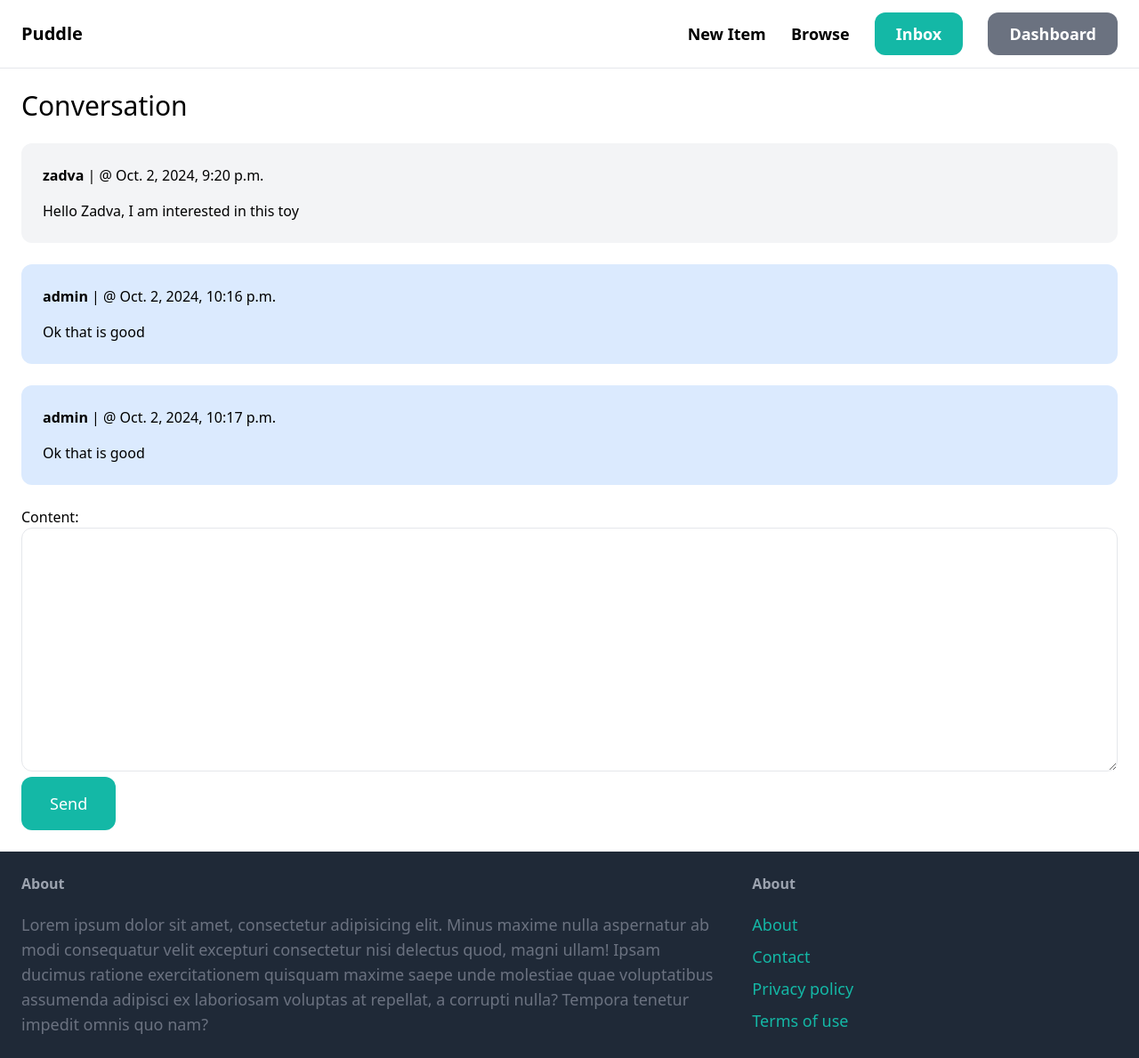
After one commit to zadvajr/online_marketplace_with_django, a Django app: page /inbox/1/ in a window 1280 px wide. The commit adds this page. Shown: the whole page at 89% size. Run offline with Django 5.2, Linux system fonts and the light colour scheme; a user stored in the database is signed in; data comes from the database, SQL or seed files in the repository; both versions use the stored data as it was after the commit; some libraries are stand-ins or nearby versions.

Commit message:
build conversation feature

```diff
--- a/conversation/admin.py
+++ b/conversation/admin.py
@@ -1,3 +1,6 @@
 from django.contrib import admin
+from .models import Conversation, ConversationMessage
 
 # Register your models here.
+admin.site.register(Conversation)
+admin.site.register(ConversationMessage)
--- /dev/null
+++ b/conversation/forms.py
@@ -0,0 +1,12 @@
+from django import forms
+from .models import ConversationMessage
+
+class ConversationMessageForm(forms.ModelForm):
+    class Meta:
+        model = ConversationMessage
+        fields = ('content',)
+        widgets = {
+            'content': forms.Textarea(attrs={
+                'class': 'w-full py-4 px-6 rounded-xl border'
+            })
+        }
--- a/conversation/models.py
+++ b/conversation/models.py
@@ -1,3 +1,19 @@
 from django.db import models
+from item.models import Item
+from django.contrib.auth.models import User
 
 # Create your models here.
+class Conversation(models.Model):
+    item = models.ForeignKey(Item, related_name='conversations', on_delete=models.CASCADE)
+    members = models.ManyToManyField(User, related_name='conversations')
+    created_at = models.DateTimeField(auto_now_add=True)
+    modified_at = models.DateTimeField(auto_now=True)
+
+    class Meta:
+        ordering = ('-modified_at',)
+
+class ConversationMessage(models.Model):
+    conversation = models.ForeignKey(Conversation, related_name='messages', on_delete=models.CASCADE)
+    content = models.TextField()
+    created_at = models.DateTimeField(auto_now_add=True)
+    created_by = models.ForeignKey(User, related_name='created_messages', on_delete=models.CASCADE)
--- /dev/null
+++ b/conversation/templates/conversation/detail.html
@@ -0,0 +1,25 @@
+{% extends 'core/base.html' %}
+
+{% block title %} Conversation {% endblock %}
+
+{% block content %}
+    <h1 class="mb-6 text-3xl">Conversation</h1>
+    <div class="space-y-6">
+        {% for message in conversation.messages.all %}
+                <div class="p-6 flex {% if message.created_by == request.user %} bg-blue-100 {% else %} bg-gray-100 {% endif %} rounded-xl">
+                    <div>
+                        <p class="mb-4"><strong>{{ message.created_by.username }}</strong> | @ {{ message.created_at }}</p>
+                        <p>{{ message.content }}</p>
+                    </div>
+                </div>
+        {% endfor %}
+    </div>
+
+    <form action="." method="post" class="mt-6">
+        {% csrf_token %}
+
+        {{ form.as_p }}
+        <button class="py-4 px-8 text-lg bg-teal-500 hover:bg-teal-700 rounded-xl text-white">Send</button>
+        </form>
+    </form>
+{% endblock %}
--- /dev/null
+++ b/conversation/urls.py
@@ -0,0 +1,10 @@
+from django.urls import path
+from . import views
+
+app_name='conversation'
+
+urlpatterns = [
+    path('', views.inbox, name='inbox'),
+    path('<int:pk>/', views.detail, name='detail'),
+    path('new/<int:item_pk>/', views.new_conversation, name='new'),
+]
--- a/conversation/views.py
+++ b/conversation/views.py
@@ -1,3 +1,69 @@
-from django.shortcuts import render
+from django.shortcuts import render, get_object_or_404,redirect
+from django.contrib.auth.decorators import login_required
+from item.models import Item
+from .models import Conversation
+from .forms import ConversationMessageForm
 
 # Create your views here.
+@login_required
+def new_conversation(request, item_pk):
+    item = get_object_or_404(Item, pk=item_pk)
+
+    if item.created_by == request.user:
+        return redirect('dashboard:index')
+    conversations = Conversation.objects.filter(item=item).filter(members__in=[request.user.id])
+    if conversations:
+        return redirect('conversation:detail', pk=conversations.first().id)
+    if request.method == 'POST':
+        form = ConversationMessageForm(request.POST)
+
+        if form.is_valid():
+            conversation = Conversation.objects.create(item=item)
+            conversation.members.add(request.user)
+            conversation.members.add(item.created_by)
+            conversation.save()
+
+            conversation_message = form.save(commit=False)
+            conversation_message.conversation = conversation
+            conversation_message.created_by = request.user
+            conversation_message.save()
+
+            return redirect('item:detail', pk=item_pk)
+    else:
+        form = ConversationMessageForm()
+
+    return render(request, 'conversation/new.html', {
+        'form': form,
+    })
+
+@login_required
+def inbox(request):
+     conversations = Conversation.objects.filter(members__in=[request.user.id])
+
+     return render(request, 'conversation/inbox.html', {
+         'conversations':conversations
+     })
+
+@login_required
+def detail(request, pk):
+    conversation = Conversation.objects.filter(members__in=[request.user.id]).get(pk=pk)
+
+    if request.method == 'POST':
+        form = ConversationMessageForm(request.POST)
+
+        if form.is_valid():
+            conversation_message = form.save(commit=False)
+            conversation_message.conversation = conversation
+            conversation_message.created_by = request.user
+            conversation_message.save()
+
+            conversation.save()
+
+            return redirect('conversation:detail', pk=pk)
+    else:
+        form = ConversationMessageForm()
+
+    return render(request, 'conversation/detail.html', {
+        'conversation': conversation,
+        'form': form
+    })
--- a/core/templates/core/base.html
+++ b/core/templates/core/base.html
@@ -14,7 +14,7 @@
         <a href="{% url 'item:new' %}" class="text-lg font-semibold hover:text-gray-500">New Item</a>
         <a href="{% url 'item:items' %}" class="text-lg font-semibold hover:text-gray-500">Browse</a>
         {% if request.user.is_authenticated %}
-        <a href="#" class="px-6 py-3 text-lg font-semibold bg-teal-500 text-white rounded-xl hover:bg-teal-700">Inbox</a>
+        <a href="{% url 'conversation:inbox' %}" class="px-6 py-3 text-lg font-semibold bg-teal-500 text-white rounded-xl hover:bg-teal-700">Inbox</a>
         <a href="{% url 'dashboard:index' %}" class="px-6 py-3 text-lg font-semibold bg-gray-500 text-white rounded-xl hover:bg-gray-700">Dashboard</a>
         {% else %}
           <a href="{% url 'core:signup' %}" class="px-6 py-3 text-lg font-semibold bg-teal-500 text-white rounded-xl hover:bg-teal-700">Sign Up</a>
--- a/item/templates/item/detail.html
+++ b/item/templates/item/detail.html
@@ -25,8 +25,8 @@
                     <a href="{% url 'item:edit' item.id %}" class="inline-block mt-6 px-6 py-3 text-lg font-semibold bg-teal-500 text-white rounded-xl">Edit</a>
                     <a href="{% url 'item:delete' item.id %}" class="inline-block mt-6 px-6 py-3 text-lg font-semibold bg-red-500 text-white rounded-xl">Delete</a>
                 </div>
-            {% else%}
-                <a href="#" class="inline-block mt-6 px-6 py-3 text-lg font-semibold bg-teal-500 text-white hover:bg-teal-700 rounded-xl">Contact Store</a>
+            {% else %}
+                <a href="{% url 'conversation:new' item.id %}" class="inline-block mt-6 px-6 py-3 text-lg font-semibold bg-teal-500 text-white hover:bg-teal-700 rounded-xl">Contact Store</a>
             {% endif %}
         </div>
     </div>
--- a/online_marketplace_with_django/settings.py
+++ b/online_marketplace_with_django/settings.py
@@ -42,6 +42,7 @@ INSTALLED_APPS = [
     'django.contrib.staticfiles',
 
     #apps
+    'conversation',
     'core',
     'item',
     'dashboard',
--- a/online_marketplace_with_django/urls.py
+++ b/online_marketplace_with_django/urls.py
@@ -7,5 +7,6 @@ urlpatterns = [
     path('', include('core.urls')),
     path('items/', include('item.urls')),
     path('dashboard/', include('dashboard.urls')),
+    path('inbox/', include('conversation.urls')),
     path('admin/', admin.site.urls),
 ] + static(settings.MEDIA_URL, document_root=settings.MEDIA_ROOT)
```
Also changed, not shown: conversation/templates/conversation/inbox.html (added, +26 -0 lines), conversation/templates/conversation/new.html (added, +26 -0 lines), conversation/migrations/0001_initial.py (added), db.sqlite3.
